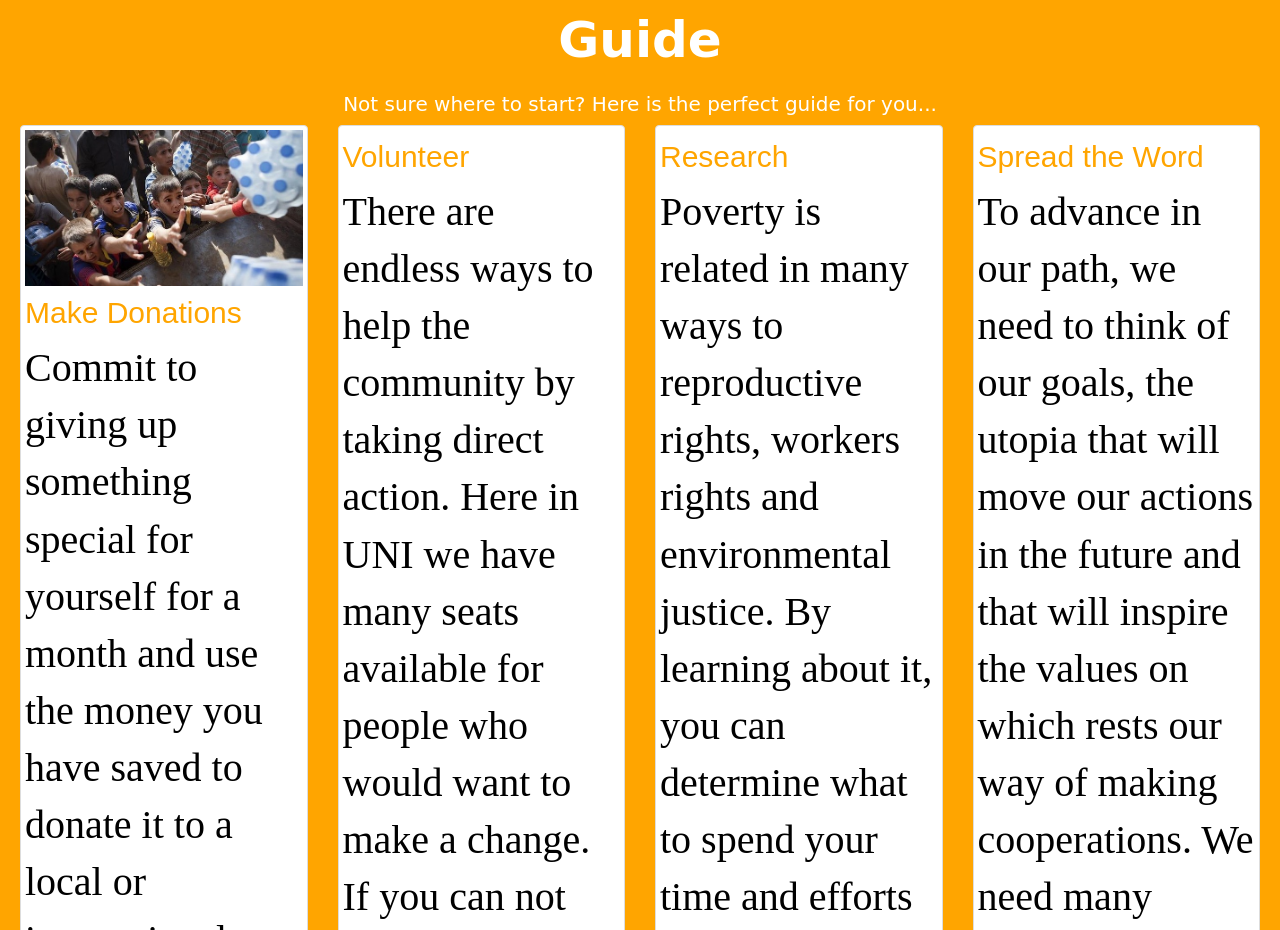
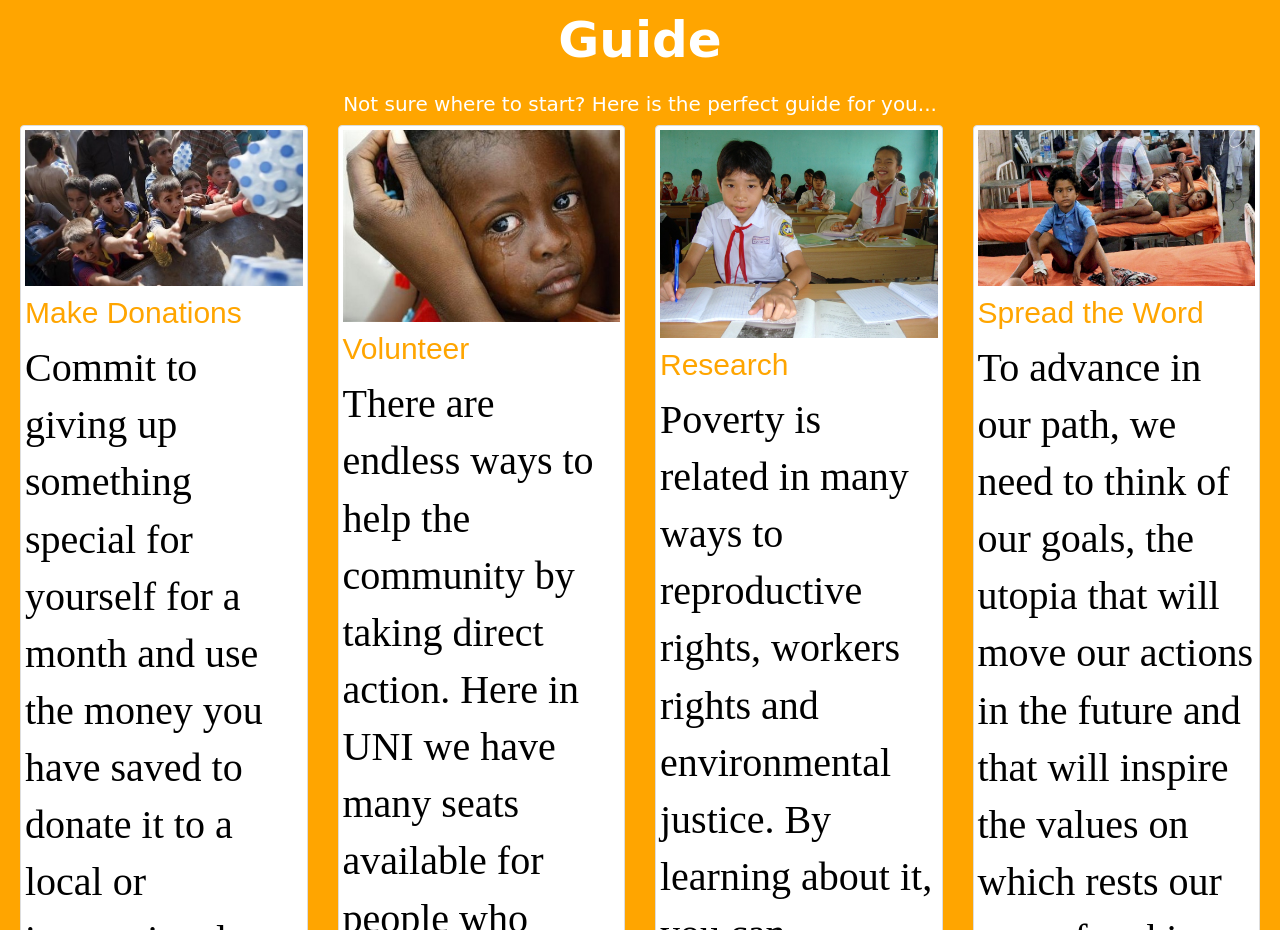
Before and after one commit to biannak6288/uni, a plain HTML site: page index.html in a window 1280 px wide. Shown: the part 2276-3206 px from the top of the page. Drawn offline with nearby package versions, Linux system fonts and the light colour scheme.

Commit message:
add images ad embed

```diff
--- a/index.html
+++ b/index.html
@@ -281,7 +281,7 @@
 
       <div class="col-md-3">
         <div class="thumbnail">
-          <img src="" style="width:100%" height="236">
+          <img src="images/image-12.jpg" style="width:100%" height="236">
           <div class="words">
             <h4>Volunteer</h4>
             <p id="guide1">There are endless ways to help the community by taking direct action. Here in UNI we have many seats available for people who would want to make a change. If you can not afford to contribute money or any kind of material, you can
@@ -292,7 +292,7 @@
 
       <div class="col-md-3">
         <div class="thumbnail">
-          <img src="" style="width:100%" height="304">
+          <img src="images/image-13.jpg" style="width:100%" height="304">
           <div class="words">
             <h4>Research</h4>
             <p id="guide1">
@@ -304,7 +304,7 @@
 
       <div class="col-md-3">
         <div class="thumbnail">
-          <img src="" style="width:100%" height="304">
+          <img src="images/image-14.jpg" style="width:100%" height="304">
           <div class="words">
             <h4>Spread the Word</h4>
             <p id="guide1">To advance in our path, we need to think of our goals, the utopia that will move our actions in the future and that will inspire the values on which rests our way of making cooperations. We need many people to not only find out
```
